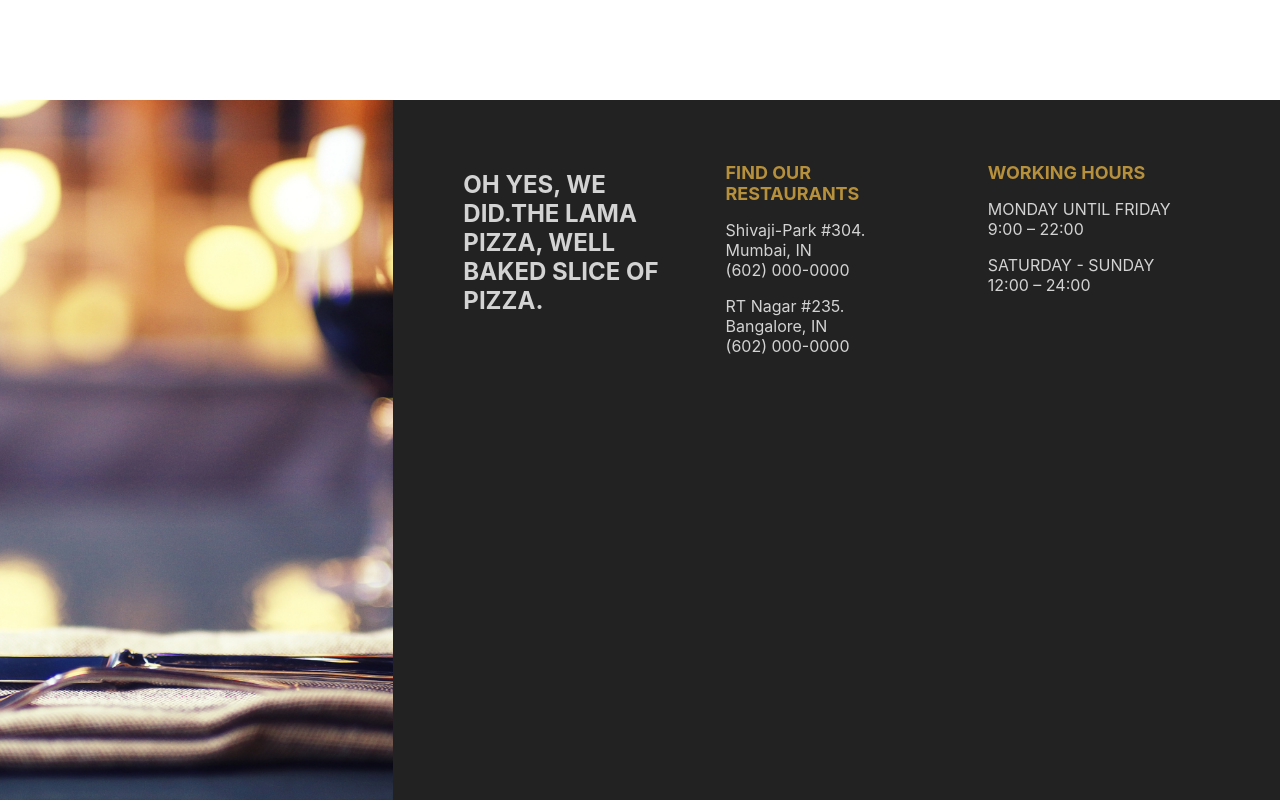
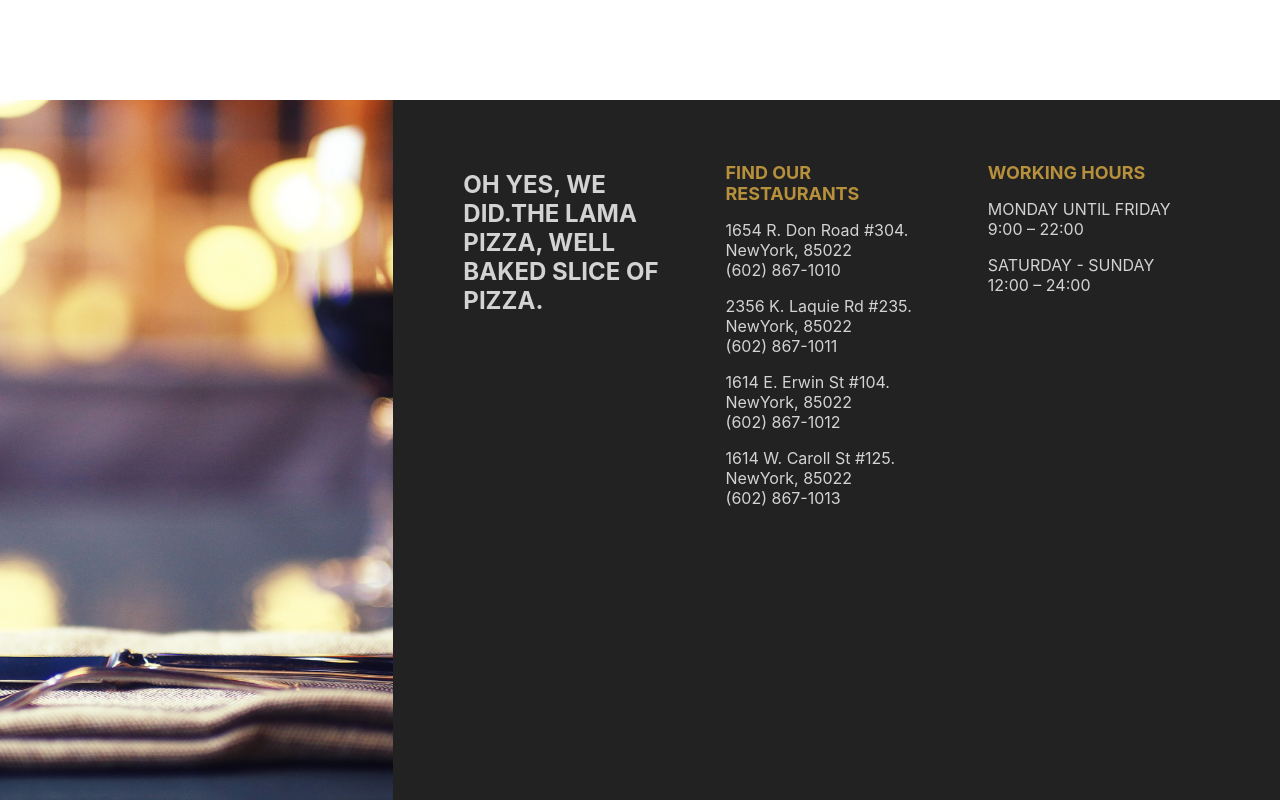
Before and after one commit to shivampandeyy05/food-ordering-app, a Next.js app: page /admin/login in a window 1280 px wide. Shown: the part 700-1500 px from the top of the page. Built offline with nearby package versions, Linux system fonts and the light colour scheme.

Commit message:
Modified

```diff
--- a/components/Footer.jsx
+++ b/components/Footer.jsx
@@ -16,14 +16,24 @@ const Footer = () => {
         <div className={styles.card}>
           <h1 className={styles.title}>FIND OUR RESTAURANTS</h1>
           <p className={styles.text}>
-            Shivaji-Park #304.
-            <br /> Mumbai, IN
-            <br /> (602) 000-0000
+            1654 R. Don Road #304.
+            <br /> NewYork, 85022
+            <br /> (602) 867-1010
           </p>
           <p className={styles.text}>
-            RT Nagar #235.
-            <br /> Bangalore, IN
-            <br /> (602) 000-0000
+            2356 K. Laquie Rd #235.
+            <br /> NewYork, 85022
+            <br /> (602) 867-1011
+          </p>
+          <p className={styles.text}>
+            1614 E. Erwin St #104.
+            <br /> NewYork, 85022
+            <br /> (602) 867-1012
+          </p>
+          <p className={styles.text}>
+            1614 W. Caroll St #125.
+            <br /> NewYork, 85022
+            <br /> (602) 867-1013
           </p>
         </div>
         <div className={styles.card}>
```
